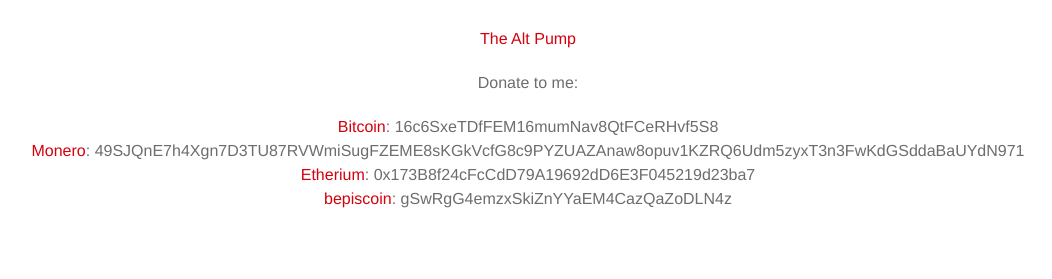
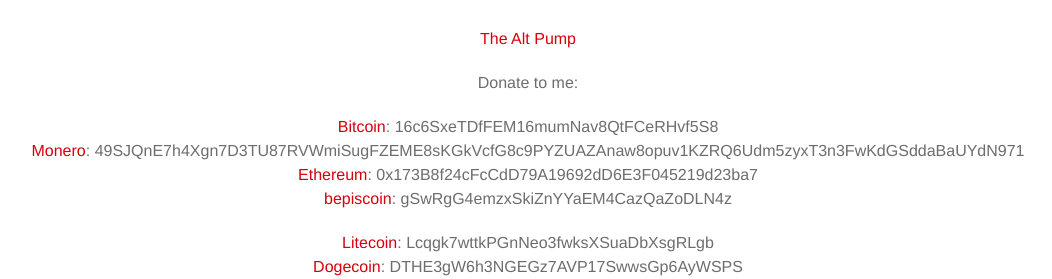
Before and after one commit to DaMatrix/damatrix.github.io, a Jekyll site: the page built from index.md, in a window 1280 px wide, cut to the strip 736-1015 px from the top of the page. Shown: the whole strip, without its empty margins (112-1164 px from the left). Built offline with Jekyll 4.4.1, drawn with Linux system fonts in a browser that asks for light colours; some web fonts are replaced; comment, search, counter and statistics services are not loaded; before the commit the page ends 967 px from its top, so only the background shows below that.

Commit message:
crypto FTW

```diff
--- a/_layouts/default.html
+++ b/_layouts/default.html
@@ -95,8 +95,10 @@
       <p>Donate to me:</p>
 	    <p><a href=https://bitcoin.org">Bitcoin</a>: 16c6SxeTDfFEM16mumNav8QtFCeRHvf5S8<br>
 <a href="https://getmonero.org/">Monero</a>: 49SJQnE7h4Xgn7D3TU87RVWmiSugFZEME8sKGkVcfG8c9PYZUAZAnaw8opuv1KZRQ6Udm5zyxT3n3FwKdGSddaBaUYdN971<br>
-<a href="https://etherium.org">Etherium</a>: 0x173B8f24cFcCdD79A19692dD6E3F045219d23ba7<br>
-<a href="http://www.pepsi.team/bepiscoin">bepiscoin</a>: gSwRgG4emzxSkiZnYYaEM4CazQaZoDLN4z</a></p>
+<a href="https://etherium.org">Ethereum</a>: 0x173B8f24cFcCdD79A19692dD6E3F045219d23ba7<br>
+<a href="http://www.pepsi.team/bepiscoin">bepiscoin</a>: gSwRgG4emzxSkiZnYYaEM4CazQaZoDLN4z</p>
+<a href="https://litecoin.org">Litecoin</a>: Lcqgk7wttkPGnNeo3fwksXSuaDbXsgRLgb<br>
+<a href="http://dogecoin.com">Dogecoin</a>: DTHE3gW6h3NGEGz7AVP17SwwsGp6AyWSPS<br>
     </div>
   </body>
 </html>
```
